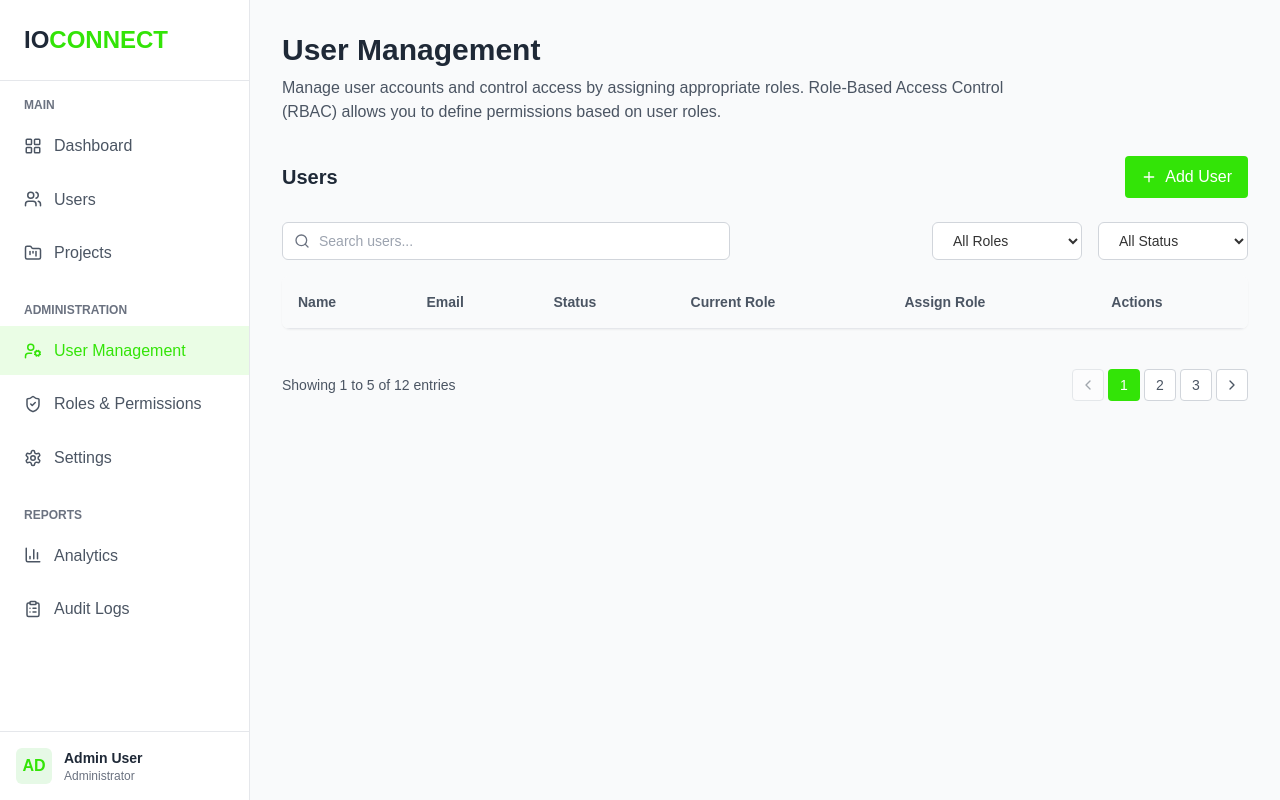
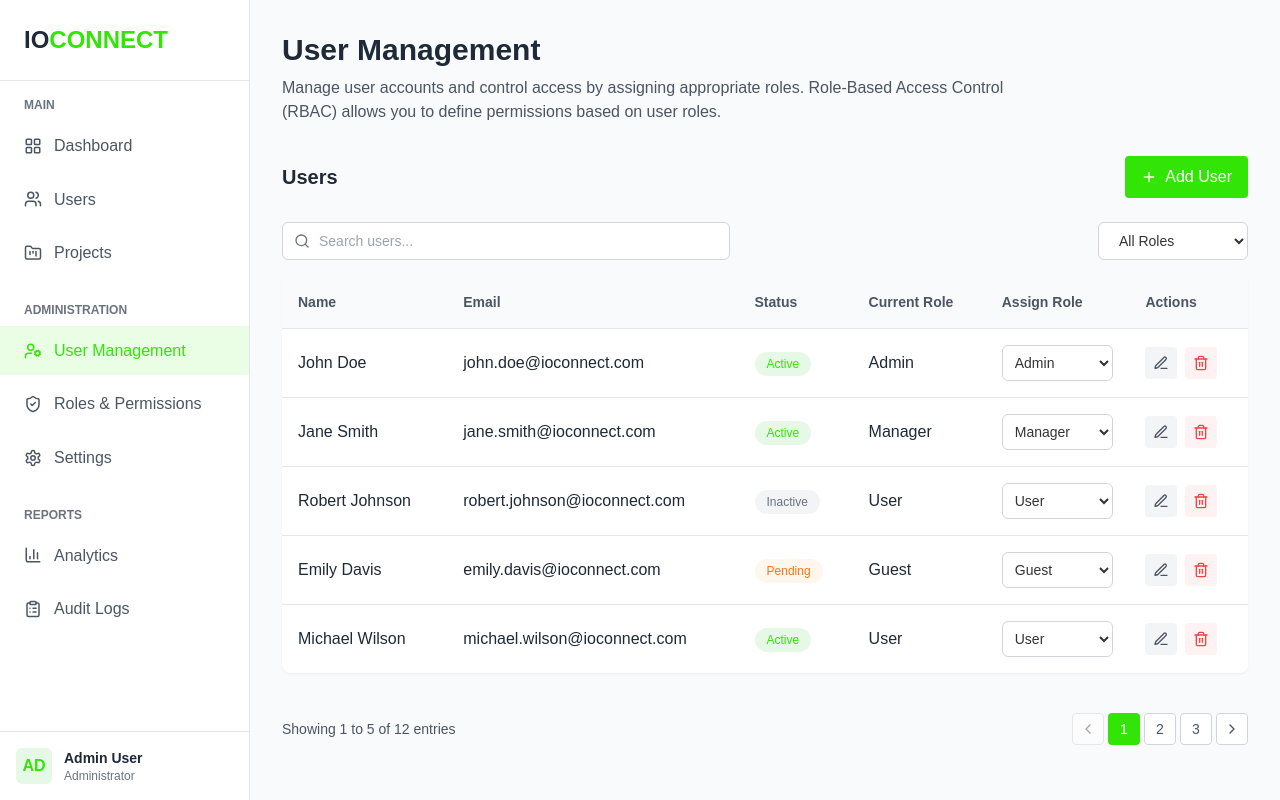
Before and after one commit to pawekz/SERV-IT-MANAGER, a React (Vite) app in the folder frontend/: page /usermanagement in a window 1280 px wide. Built offline with nearby package versions, Linux system fonts and the light colour scheme.

Commit message:
Remove duplicate phone number state and clean up commented code in SignUpPage and UserManagement

```diff
--- a/frontend/src/pages/SignUpPage/SignUpPage.jsx
+++ b/frontend/src/pages/SignUpPage/SignUpPage.jsx
@@ -11,7 +11,6 @@ const SignUpPage = () => {
         phoneNumber: '',
         email: '',
         password: '',
-        phoneNumber: ''
     });
     const [error, setError] = useState('');
     const [loading, setLoading] = useState(false);
--- a/frontend/src/pages/UserManagementPage/UserManagement.jsx
+++ b/frontend/src/pages/UserManagementPage/UserManagement.jsx
@@ -142,12 +142,12 @@ const UserManagement = () => {
                                 <option>User</option>
                                 <option>Guest</option>
                             </select>
-                            <select className="py-2 px-4 border border-gray-300 rounded-md bg-white text-sm min-w-[150px] focus:outline-none focus:border-[#33e407] focus:ring-2 focus:ring-[rgba(51,228,7,0.1)]">
-                                <option>All Status</option>
-                                <option>Active</option>
-                                <option>Inactive</option>
-                                <option>Pending</option>
-                            </select>
+                            {/*<select className="py-2 px-4 border border-gray-300 rounded-md bg-white text-sm min-w-[150px] focus:outline-none focus:border-[#33e407] focus:ring-2 focus:ring-[rgba(51,228,7,0.1)]">*/}
+                            {/*    <option>All Status</option>*/}
+                            {/*    <option>Active</option>*/}
+                            {/*    <option>Inactive</option>*/}
+                            {/*    <option>Pending</option>*/}
+                            {/*</select>*/}
                         </div>
                     </div>
 
@@ -164,136 +164,138 @@ const UserManagement = () => {
                                 </tr>
                             </thead>
                             <tbody>
-                                {/*<tr>*/}
-                                {/*    <td className="p-4 border-b border-gray-200 text-gray-800">John Doe</td>*/}
-                                {/*    <td className="p-4 border-b border-gray-200 text-gray-800">john.doe@ioconnect.com</td>*/}
-                                {/*    <td className="p-4 border-b border-gray-200">*/}
-                                {/*        <span className="inline-block px-3 py-1 rounded-full text-xs font-medium bg-[#e6f9e6] text-[#33e407]">Active</span>*/}
-                                {/*    </td>*/}
-                                {/*    <td className="p-4 border-b border-gray-200 text-gray-800">Admin</td>*/}
-                                {/*    <td className="p-4 border-b border-gray-200">*/}
-                                {/*        <select className="w-full py-2 px-2 border border-gray-300 rounded-md bg-white text-sm focus:outline-none focus:border-[#33e407] focus:ring-2 focus:ring-[rgba(51,228,7,0.1)]">*/}
-                                {/*            <option>Admin</option>*/}
-                                {/*            <option>Manager</option>*/}
-                                {/*            <option>User</option>*/}
-                                {/*            <option>Guest</option>*/}
-                                {/*        </select>*/}
-                                {/*    </td>*/}
-                                {/*    <td className="p-4 border-b border-gray-200">*/}
-                                {/*        <div className="flex gap-2">*/}
-                                {/*            <button className="flex items-center justify-center w-8 h-8 rounded bg-gray-100 text-gray-600 border-none cursor-pointer transition-all hover:bg-gray-200">*/}
-                                {/*                <PenLine size={16} />*/}
-                                {/*            </button>*/}
-                                {/*            <button className="flex items-center justify-center w-8 h-8 rounded bg-red-50 text-red-500 border-none cursor-pointer transition-all hover:bg-red-100">*/}
-                                {/*                <Trash2 size={16} />*/}
-                                {/*            </button>*/}
-                                {/*        </div>*/}
-                                {/*    </td>*/}
-                                {/*</tr>*/}
-                                {/*<tr>*/}
-                                {/*    <td className="p-4 border-b border-gray-200 text-gray-800">Jane Smith</td>*/}
-                                {/*    <td className="p-4 border-b border-gray-200 text-gray-800">jane.smith@ioconnect.com</td>*/}
-                                {/*    <td className="p-4 border-b border-gray-200">*/}
-                                {/*        <span className="inline-block px-3 py-1 rounded-full text-xs font-medium bg-[#e6f9e6] text-[#33e407]">Active</span>*/}
-                                {/*    </td>*/}
-                                {/*    <td className="p-4 border-b border-gray-200 text-gray-800">Manager</td>*/}
-                                {/*    <td className="p-4 border-b border-gray-200">*/}
-                                {/*        <select className="w-full py-2 px-2 border border-gray-300 rounded-md bg-white text-sm focus:outline-none focus:border-[#33e407] focus:ring-2 focus:ring-[rgba(51,228,7,0.1)]">*/}
-                                {/*            <option>Manager</option>*/}
-                                {/*            <option>Admin</option>*/}
-                                {/*            <option>User</option>*/}
-                                {/*            <option>Guest</option>*/}
-                                {/*        </select>*/}
-                                {/*    </td>*/}
-                                {/*    <td className="p-4 border-b border-gray-200">*/}
-                                {/*        <div className="flex gap-2">*/}
-                                {/*            <button className="flex items-center justify-center w-8 h-8 rounded bg-gray-100 text-gray-600 border-none cursor-pointer transition-all hover:bg-gray-200">*/}
-                                {/*                <PenLine size={16} />*/}
-                                {/*            </button>*/}
-                                {/*            <button className="flex items-center justify-center w-8 h-8 rounded bg-red-50 text-red-500 border-none cursor-pointer transition-all hover:bg-red-100">*/}
-                                {/*                <Trash2 size={16} />*/}
-                                {/*            </button>*/}
-                                {/*        </div>*/}
-                                {/*    </td>*/}
-                                {/*</tr>*/}
-                                {/*<tr>*/}
-                                {/*    <td className="p-4 border-b border-gray-200 text-gray-800">Robert Johnson</td>*/}
-                                {/*    <td className="p-4 border-b border-gray-200 text-gray-800">robert.johnson@ioconnect.com</td>*/}
-                                {/*    <td className="p-4 border-b border-gray-200">*/}
-                                {/*        <span className="inline-block px-3 py-1 rounded-full text-xs font-medium bg-gray-100 text-gray-500">Inactive</span>*/}
-                                {/*    </td>*/}
-                                {/*    <td className="p-4 border-b border-gray-200 text-gray-800">User</td>*/}
-                                {/*    <td className="p-4 border-b border-gray-200">*/}
-                                {/*        <select className="w-full py-2 px-2 border border-gray-300 rounded-md bg-white text-sm focus:outline-none focus:border-[#33e407] focus:ring-2 focus:ring-[rgba(51,228,7,0.1)]">*/}
-                                {/*            <option>User</option>*/}
-                                {/*            <option>Admin</option>*/}
-                                {/*            <option>Manager</option>*/}
-                                {/*            <option>Guest</option>*/}
-                                {/*        </select>*/}
-                                {/*    </td>*/}
-                                {/*    <td className="p-4 border-b border-gray-200">*/}
-                                {/*        <div className="flex gap-2">*/}
-                                {/*            <button className="flex items-center justify-center w-8 h-8 rounded bg-gray-100 text-gray-600 border-none cursor-pointer transition-all hover:bg-gray-200">*/}
-                                {/*                <PenLine size={16} />*/}
-                                {/*            </button>`*/}
-                                {/*            <button className="flex items-center justify-center w-8 h-8 rounded bg-red-50 text-red-500 border-none cursor-pointer transition-all hover:bg-red-100">*/}
-                                {/*                <Trash2 size={16} />*/}
-                                {/*            </button>*/}
-                                {/*        </div>*/}
-                                {/*    </td>*/}
-                                {/*</tr>*/}
-                                {/*<tr>*/}
-                                {/*    <td className="p-4 border-b border-gray-200 text-gray-800">Emily Davis</td>*/}
-                                {/*    <td className="p-4 border-b border-gray-200 text-gray-800">emily.davis@ioconnect.com</td>*/}
-                                {/*    <td className="p-4 border-b border-gray-200">*/}
-                                {/*        <span className="inline-block px-3 py-1 rounded-full text-xs font-medium bg-orange-50 text-orange-500">Pending</span>*/}
-                                {/*    </td>*/}
-                                {/*    <td className="p-4 border-b border-gray-200 text-gray-800">Guest</td>*/}
-                                {/*    <td className="p-4 border-b border-gray-200">*/}
-                                {/*        <select className="w-full py-2 px-2 border border-gray-300 rounded-md bg-white text-sm focus:outline-none focus:border-[#33e407] focus:ring-2 focus:ring-[rgba(51,228,7,0.1)]">*/}
-                                {/*            <option>Guest</option>*/}
-                                {/*            <option>Admin</option>*/}
-                                {/*            <option>Manager</option>*/}
-                                {/*            <option>User</option>*/}
-                                {/*        </select>*/}
-                                {/*    </td>*/}
-                                {/*    <td className="p-4 border-b border-gray-200">*/}
-                                {/*        <div className="flex gap-2">*/}
-                                {/*            <button className="flex items-center justify-center w-8 h-8 rounded bg-gray-100 text-gray-600 border-none cursor-pointer transition-all hover:bg-gray-200">*/}
-                                {/*                <PenLine size={16} />*/}
-                                {/*            </button>*/}
-                                {/*            <button className="flex items-center justify-center w-8 h-8 rounded bg-red-50 text-red-500 border-none cursor-pointer transition-all hover:bg-red-100">*/}
-                                {/*                <Trash2 size={16} />*/}
-                                {/*            </button>*/}
-                                {/*        </div>*/}
-                                {/*    </td>*/}
-                                {/*</tr>*/}
-                                {/*<tr>*/}
-                                {/*    <td className="p-4 text-gray-800">Michael Wilson</td>*/}
-                                {/*    <td className="p-4 text-gray-800">michael.wilson@ioconnect.com</td>*/}
-                                {/*    <td className="p-4">*/}
-                                {/*        <span className="inline-block px-3 py-1 rounded-full text-xs font-medium bg-[#e6f9e6] text-[#33e407]">Active</span>*/}
-                                {/*    </td>*/}
-                                {/*    <td className="p-4 text-gray-800">User</td>*/}
-                                {/*    <td className="p-4">*/}
-                                {/*        <select className="w-full py-2 px-2 border border-gray-300 rounded-md bg-white text-sm focus:outline-none focus:border-[#33e407] focus:ring-2 focus:ring-[rgba(51,228,7,0.1)]">*/}
-                                {/*            <option>User</option>*/}
-                                {/*            <option>Admin</option>*/}
-                                {/*            <option>Manager</option>*/}
-                                {/*            <option>Guest</option>*/}
-                                {/*        </select>*/}
-                                {/*    </td>*/}
-                                {/*    <td className="p-4">*/}
-                                {/*        <div className="flex gap-2">*/}
-                                {/*            <button className="flex items-center justify-center w-8 h-8 rounded bg-gray-100 text-gray-600 border-none cursor-pointer transition-all hover:bg-gray-200">*/}
-                                {/*                <PenLine size={16} />*/}
-                                {/*            </button>*/}
-                                {/*            <button className="flex items-center justify-center w-8 h-8 rounded bg-red-50 text-red-500 border-none cursor-pointer transition-all hover:bg-red-100">*/}
-                                {/*                <Trash2 size={16} />*/}
-                                {/*            </button>*/}
-                                {/*        </div>*/}
-                                {/*    </td>*/}
-                                {/*</tr>*/}
+
+                                {/*This is just static for the displaying of stuff */}
+                                <tr>
+                                    <td className="p-4 border-b border-gray-200 text-gray-800">John Doe</td>
+                                    <td className="p-4 border-b border-gray-200 text-gray-800">john.doe@ioconnect.com</td>
+                                    <td className="p-4 border-b border-gray-200">
+                                        <span className="inline-block px-3 py-1 rounded-full text-xs font-medium bg-[#e6f9e6] text-[#33e407]">Active</span>
+                                    </td>
+                                    <td className="p-4 border-b border-gray-200 text-gray-800">Admin</td>
+                                    <td className="p-4 border-b border-gray-200">
+                                        <select className="w-full py-2 px-2 border border-gray-300 rounded-md bg-white text-sm focus:outline-none focus:border-[#33e407] focus:ring-2 focus:ring-[rgba(51,228,7,0.1)]">
+                                            <option>Admin</option>
+                                            <option>Manager</option>
+                                            <option>User</option>
+                                            <option>Guest</option>
+                                        </select>
+                                    </td>
+                                    <td className="p-4 border-b border-gray-200">
+                                        <div className="flex gap-2">
+                                            <button className="flex items-center justify-center w-8 h-8 rounded bg-gray-100 text-gray-600 border-none cursor-pointer transition-all hover:bg-gray-200">
+                                                <PenLine size={16} />
+                                            </button>
+                                            <button className="flex items-center justify-center w-8 h-8 rounded bg-red-50 text-red-500 border-none cursor-pointer transition-all hover:bg-red-100">
+                                                <Trash2 size={16} />
+                                            </button>
+                                        </div>
+                                    </td>
+                                </tr>
+                                <tr>
+                                    <td className="p-4 border-b border-gray-200 text-gray-800">Jane Smith</td>
+                                    <td className="p-4 border-b border-gray-200 text-gray-800">jane.smith@ioconnect.com</td>
+                                    <td className="p-4 border-b border-gray-200">
+                                        <span className="inline-block px-3 py-1 rounded-full text-xs font-medium bg-[#e6f9e6] text-[#33e407]">Active</span>
+                                    </td>
+                                    <td className="p-4 border-b border-gray-200 text-gray-800">Manager</td>
+                                    <td className="p-4 border-b border-gray-200">
+                                        <select className="w-full py-2 px-2 border border-gray-300 rounded-md bg-white text-sm focus:outline-none focus:border-[#33e407] focus:ring-2 focus:ring-[rgba(51,228,7,0.1)]">
+                                            <option>Manager</option>
+                                            <option>Admin</option>
+                                            <option>User</option>
+                                            <option>Guest</option>
+                                        </select>
+                                    </td>
+                                    <td className="p-4 border-b border-gray-200">
+                                        <div className="flex gap-2">
+                                            <button className="flex items-center justify-center w-8 h-8 rounded bg-gray-100 text-gray-600 border-none cursor-pointer transition-all hover:bg-gray-200">
+                                                <PenLine size={16} />
+                                            </button>
+                                            <button className="flex items-center justify-center w-8 h-8 rounded bg-red-50 text-red-500 border-none cursor-pointer transition-all hover:bg-red-100">
+                                                <Trash2 size={16} />
+                                            </button>
+                                        </div>
+                                    </td>
+                                </tr>
+                                <tr>
+                                    <td className="p-4 border-b border-gray-200 text-gray-800">Robert Johnson</td>
+                                    <td className="p-4 border-b border-gray-200 text-gray-800">robert.johnson@ioconnect.com</td>
+                                    <td className="p-4 border-b border-gray-200">
+                                        <span className="inline-block px-3 py-1 rounded-full text-xs font-medium bg-gray-100 text-gray-500">Inactive</span>
+                                    </td>
+                                    <td className="p-4 border-b border-gray-200 text-gray-800">User</td>
+                                    <td className="p-4 border-b border-gray-200">
+                                        <select className="w-full py-2 px-2 border border-gray-300 rounded-md bg-white text-sm focus:outline-none focus:border-[#33e407] focus:ring-2 focus:ring-[rgba(51,228,7,0.1)]">
+                                            <option>User</option>
+                                            <option>Admin</option>
+                                            <option>Manager</option>
+                                            <option>Guest</option>
+                                        </select>
+                                    </td>
+                                    <td className="p-4 border-b border-gray-200">
+                                        <div className="flex gap-2">
+                                            <button className="flex items-center justify-center w-8 h-8 rounded bg-gray-100 text-gray-600 border-none cursor-pointer transition-all hover:bg-gray-200">
+                                                <PenLine size={16} />
+                                            </button>
+                                            <button className="flex items-center justify-center w-8 h-8 rounded bg-red-50 text-red-500 border-none cursor-pointer transition-all hover:bg-red-100">
+                                                <Trash2 size={16} />
+                                            </button>
+                                        </div>
+                                    </td>
+                                </tr>
+                                <tr>
+                                    <td className="p-4 border-b border-gray-200 text-gray-800">Emily Davis</td>
+                                    <td className="p-4 border-b border-gray-200 text-gray-800">emily.davis@ioconnect.com</td>
+                                    <td className="p-4 border-b border-gray-200">
+                                        <span className="inline-block px-3 py-1 rounded-full text-xs font-medium bg-orange-50 text-orange-500">Pending</span>
+                                    </td>
+                                    <td className="p-4 border-b border-gray-200 text-gray-800">Guest</td>
+                                    <td className="p-4 border-b border-gray-200">
+                                        <select className="w-full py-2 px-2 border border-gray-300 rounded-md bg-white text-sm focus:outline-none focus:border-[#33e407] focus:ring-2 focus:ring-[rgba(51,228,7,0.1)]">
+                                            <option>Guest</option>
+                                            <option>Admin</option>
+                                            <option>Manager</option>
+                                            <option>User</option>
+                                        </select>
+                                    </td>
+                                    <td className="p-4 border-b border-gray-200">
+                                        <div className="flex gap-2">
+                                            <button className="flex items-center justify-center w-8 h-8 rounded bg-gray-100 text-gray-600 border-none cursor-pointer transition-all hover:bg-gray-200">
+                                                <PenLine size={16} />
+                                            </button>
+                                            <button className="flex items-center justify-center w-8 h-8 rounded bg-red-50 text-red-500 border-none cursor-pointer transition-all hover:bg-red-100">
+                                                <Trash2 size={16} />
+                                            </button>
+                                        </div>
+                                    </td>
+                                </tr>
+                                <tr>
+                                    <td className="p-4 text-gray-800">Michael Wilson</td>
+                                    <td className="p-4 text-gray-800">michael.wilson@ioconnect.com</td>
+                                    <td className="p-4">
+                                        <span className="inline-block px-3 py-1 rounded-full text-xs font-medium bg-[#e6f9e6] text-[#33e407]">Active</span>
+                                    </td>
+                                    <td className="p-4 text-gray-800">User</td>
+                                    <td className="p-4">
+                                        <select className="w-full py-2 px-2 border border-gray-300 rounded-md bg-white text-sm focus:outline-none focus:border-[#33e407] focus:ring-2 focus:ring-[rgba(51,228,7,0.1)]">
+                                            <option>User</option>
+                                            <option>Admin</option>
+                                            <option>Manager</option>
+                                            <option>Guest</option>
+                                        </select>
+                                    </td>
+                                    <td className="p-4">
+                                        <div className="flex gap-2">
+                                            <button className="flex items-center justify-center w-8 h-8 rounded bg-gray-100 text-gray-600 border-none cursor-pointer transition-all hover:bg-gray-200">
+                                                <PenLine size={16} />
+                                            </button>
+                                            <button className="flex items-center justify-center w-8 h-8 rounded bg-red-50 text-red-500 border-none cursor-pointer transition-all hover:bg-red-100">
+                                                <Trash2 size={16} />
+                                            </button>
+                                        </div>
+                                    </td>
+                                </tr>
                             </tbody>
                         </table>
                     </div>
```
